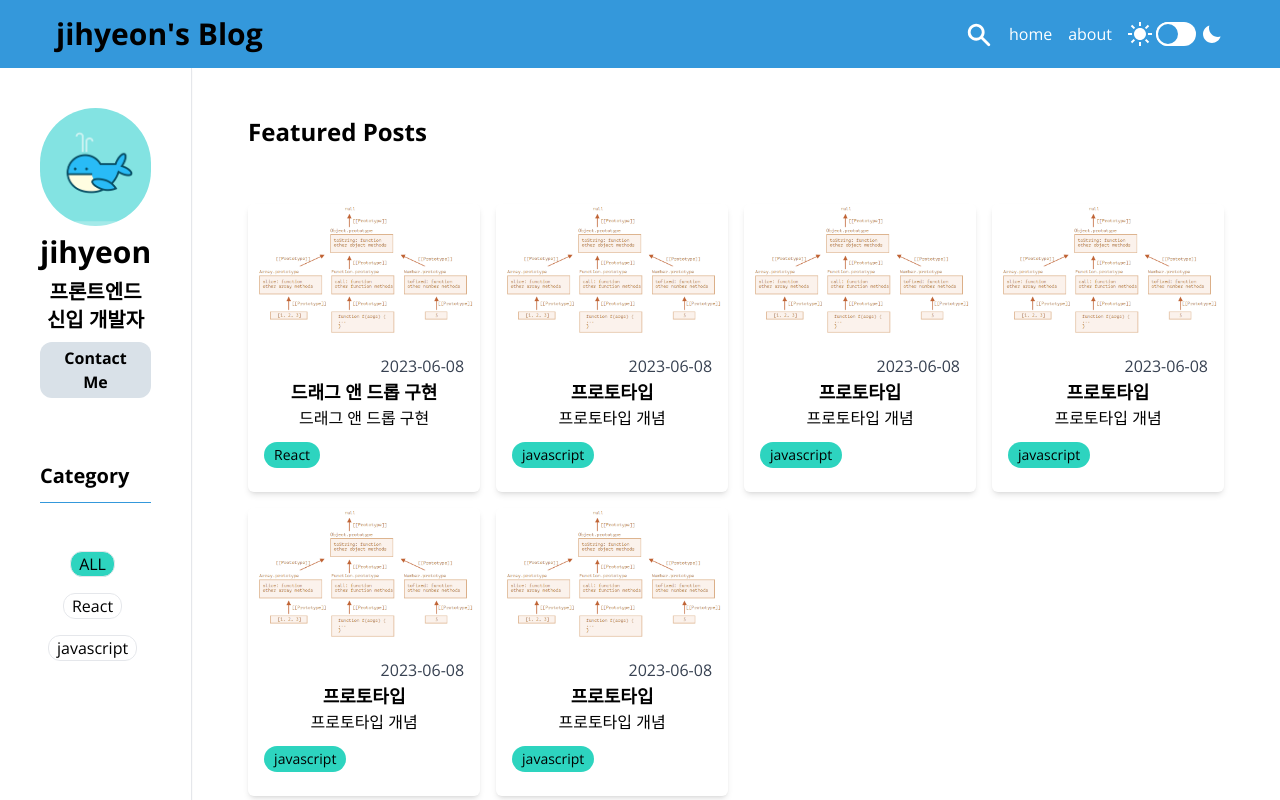
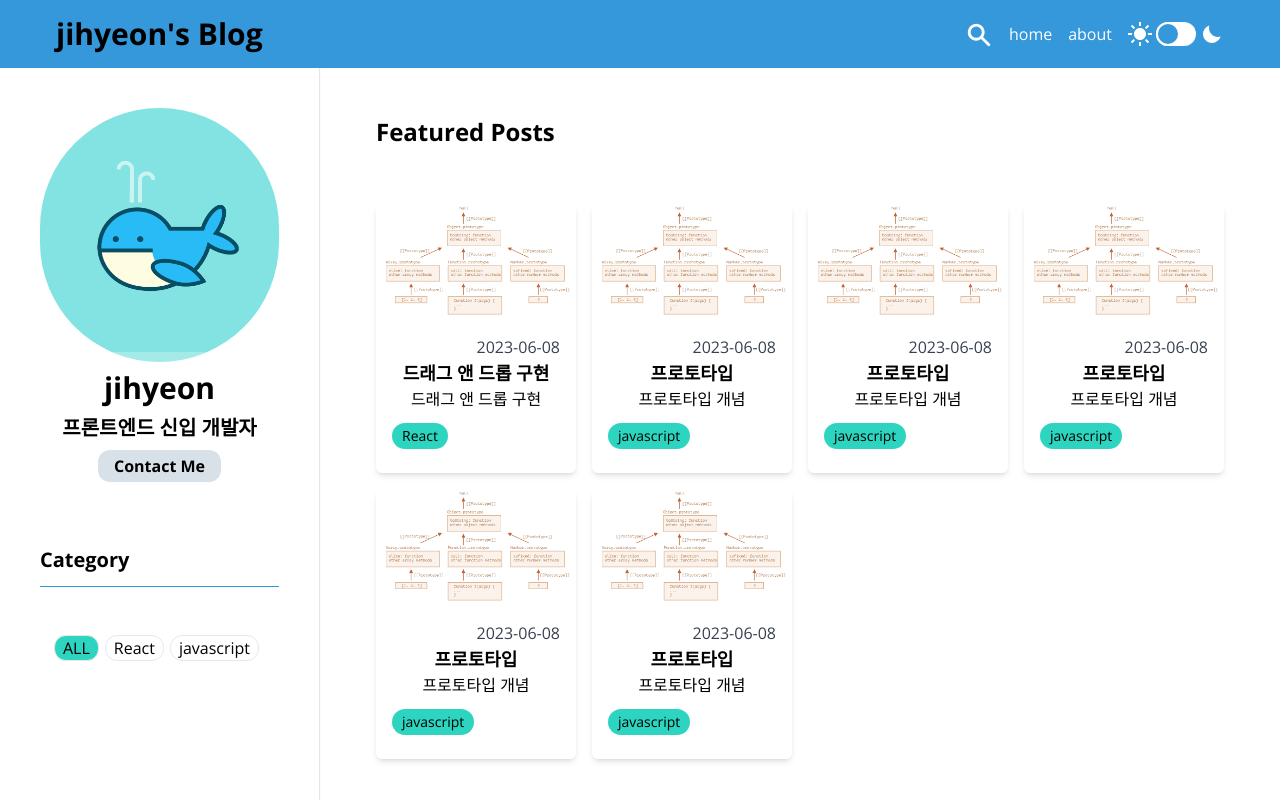
Before and after one commit to jhchoi1182/jihyeon_blog, a Next.js app: page / in a window 1280 px wide. Built offline with nearby package versions, Linux system fonts and the light colour scheme.

Commit message:
feat: 메인 페이지 레이아웃 완성

```diff
--- a/src/app/(home)/layout.tsx
+++ b/src/app/(home)/layout.tsx
@@ -1,4 +1,4 @@
-import Sidebar from "@/components/sidebar/Sidebar";
+import Sidebar from "@/components/sidebar";
 import CategoryContextProvider from "@/context/CategoryContext";
 
 type HomeLayout = {
@@ -10,7 +10,7 @@ export default async function HomeLayout({ children }: HomeLayout) {
     <main className="flex">
       <CategoryContextProvider>
         <Sidebar />
-        <section>{children}</section>
+        <section className="ml-80 ">{children}</section>
       </CategoryContextProvider>
     </main>
   );
--- a/src/app/(home)/page.tsx
+++ b/src/app/(home)/page.tsx
@@ -1,4 +1,4 @@
-import FeaturedPosts from "@/components/post/FeaturedPosts";
+import FeaturedPosts from "@/components/post";
 
 export default function Home() {
   return (
--- a/src/app/layout.tsx
+++ b/src/app/layout.tsx
@@ -1,6 +1,6 @@
 import "./globals.css";
 import { Open_Sans } from "next/font/google";
-import Header from "@/components/header/Header";
+import Header from "@/components/header";
 import Footer from "@/components/Footer";
 
 const sans = Open_Sans({ subsets: ["latin"] });
--- a/src/components/Footer.tsx
+++ b/src/components/Footer.tsx
@@ -1,6 +1,6 @@
 export default function Footer() {
   return (
-    <p className='bg-slate-900 text-white py-2 text-sm text-center'>
+    <p className="relative bg-slate-900 text-white py-2 text-sm text-center">
       {"Copyright (c) 2023. jihyeon Choi. | All Right Reserved."}
     </p>
   );
--- a/src/components/header/Header.tsx
+++ b/src/components/header/index.tsx
@@ -4,7 +4,7 @@ import Search from "./Search";
 
 export default function Header() {
   return (
-    <header className="flex justify-between items-center p-4 bg-river">
+    <header className="sticky top-0 flex justify-between items-center p-4 bg-river">
       <Link href="/">
         <h1 className="text-3xl font-bold slate-900 pl-10">{"jihyeon's Blog"}</h1>
       </Link>
--- a/src/components/sidebar/Categories.tsx
+++ b/src/components/sidebar/Categories.tsx
@@ -6,7 +6,7 @@ type CategoriesProps = {
 
 export default function Categories({ categories }: CategoriesProps) {
   return (
-    <div className="text-center my-10">
+    <div className="text-center my-10 pointer-events-auto">
       <CategoryTag category="ALL" />
       {categories.sort().map((category, i) => (
         <CategoryTag key={i} category={category} />
--- a/src/components/sidebar/Sidebar.tsx
+++ b/src/components/sidebar/index.tsx
@@ -7,7 +7,7 @@ export default async function Sidebar() {
   const categories = [...new Set(posts.map((post) => post.category))];
 
   return (
-    <section className="w-80 px-10 border-r shadow-sm">
+    <section className="fixed top-[68px] left-0 w-80 h-screen px-10 border-r shadow-sm pointer-events-none hover:pointer-events-auto">
       <div className="mt-10">
         <Profile />
       </div>
```
Also changed, not shown: src/components/post/index.tsx (renamed from src/components/post/FeaturedPosts.tsx).
